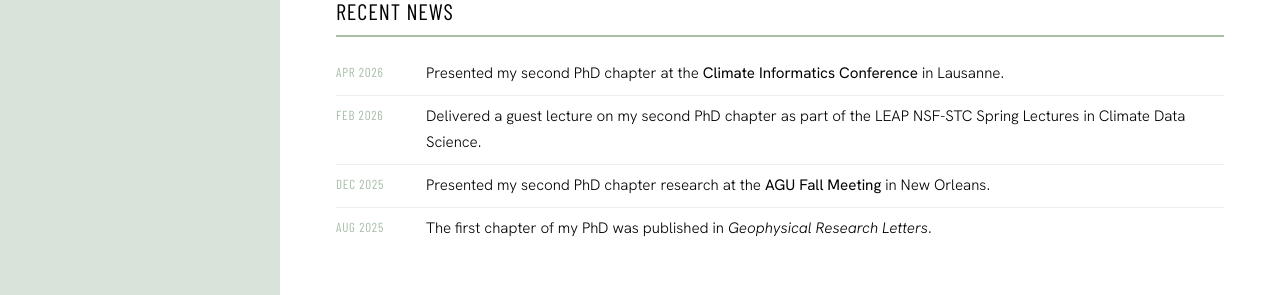
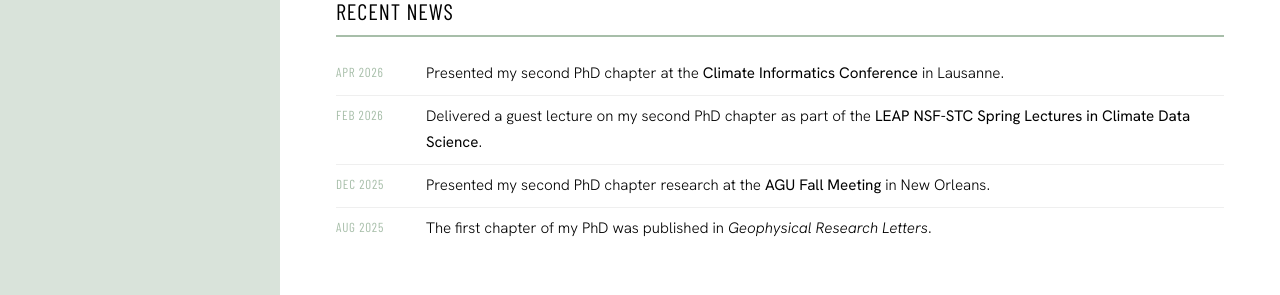
Before and after one commit to savannahferretti/savannahferretti.github.io, a Jekyll site: the page built from pages/index.md, in a window 1280 px wide and 1127 px high. Shown: the part 829-1124 px from the top of the window. Built offline with Jekyll 4.4.1, drawn with Linux system fonts in a browser that asks for light colours; a style sheet for code colours, icons or effects is not loaded.

```diff
--- a/pages/index.md
+++ b/pages/index.md
@@ -29,7 +29,7 @@ I’m originally from Long Island, New York. I studied Earth and Atmospheric Sci
   </tr>
   <tr>
     <td>Feb 2026</td>
-    <td>Delivered a guest lecture on my second PhD chapter as part of the LEAP NSF-STC Spring Lectures in Climate Data Science.</td>
+    <td>Delivered a guest lecture on my second PhD chapter as part of the <strong>LEAP NSF-STC Spring Lectures in Climate Data Science</strong>.</td>
   </tr>
   <tr>
     <td>Dec 2025</td>
```
